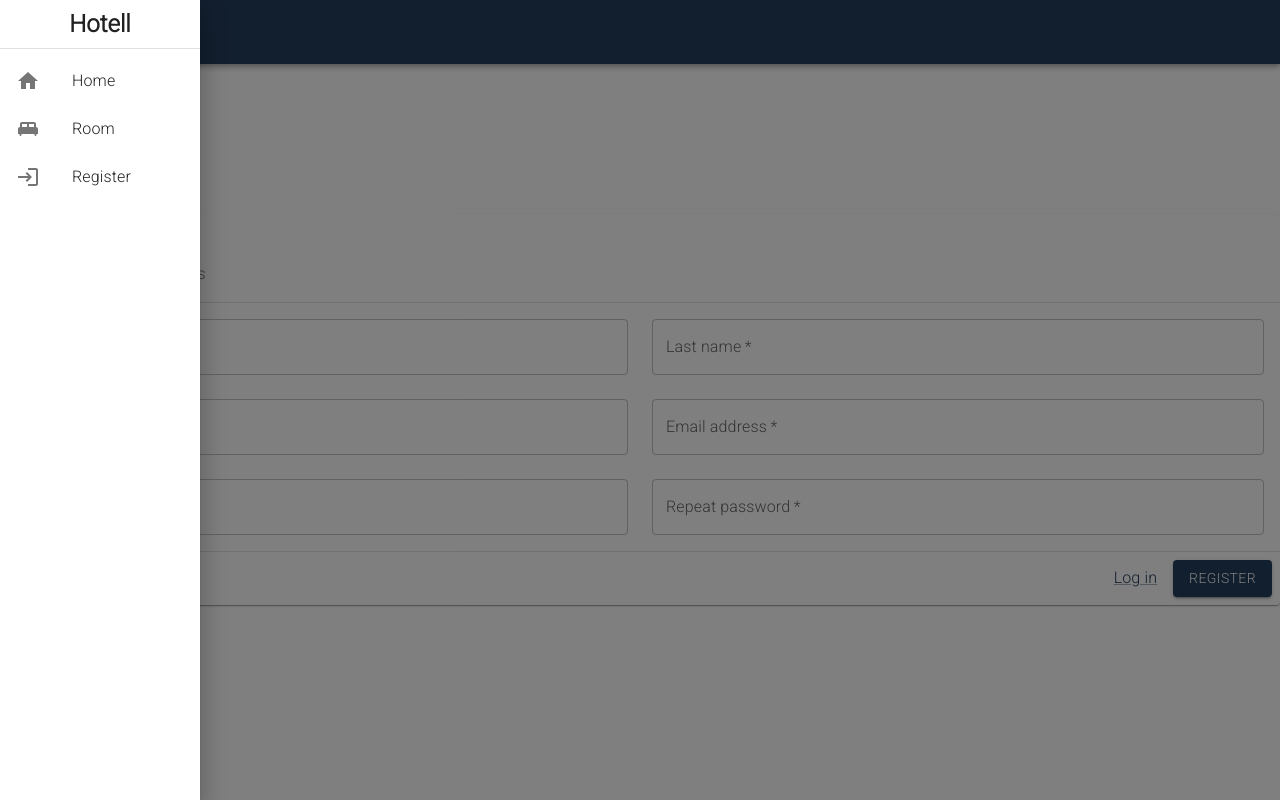
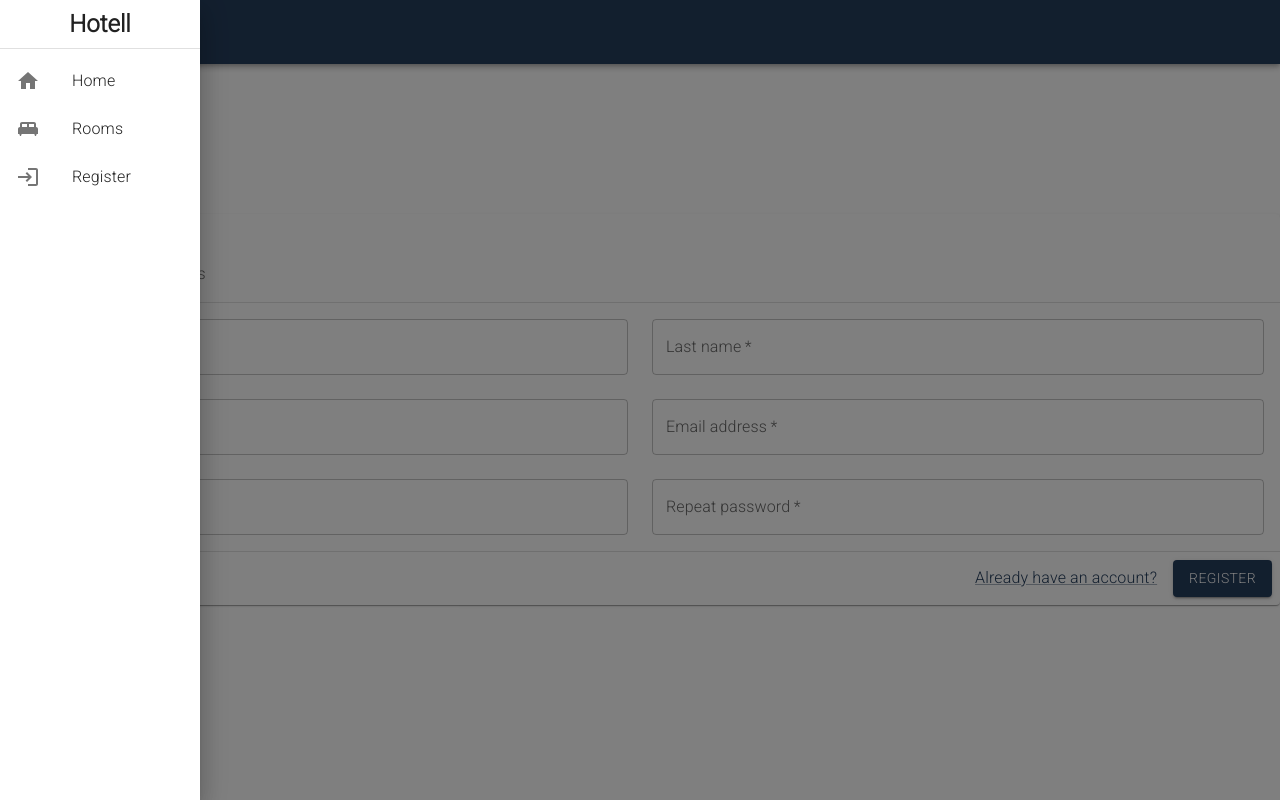
Before and after one commit to sundehakon/Hotell-React, a React (Create React App) app: page /register in a window 1280 px wide. Both pictures are taken after a click on the button 44 px from the left and 32 px from the top of the page. Built offline with nearby package versions, Linux system fonts and the light colour scheme.

Commit message:
Added comments and changed login link

```diff
--- a/src/RegisterForm.js
+++ b/src/RegisterForm.js
@@ -68,6 +68,9 @@ const RegisterForm = ({ setNavUsername }) => {
         }
     };
 
+    // User registration form component
+    // Each input fields assign value to the variable through an onChange event
+    // Button triggers the handleSubmit event
     return (
     <form onSubmit={handleSubmit}>
         <Card>
@@ -116,7 +119,7 @@ const RegisterForm = ({ setNavUsername }) => {
         </CardContent>
         <Divider />
         <CardActions sx={{ justifyContent: 'flex-end', gap: 1 }}>
-          <Link href="/login">Log in</Link>
+          <Link href="/login">Already have an account?</Link>
           <Button variant="contained" type='submit'>Register</Button>
         </CardActions>
       </Card>
@@ -124,4 +127,5 @@ const RegisterForm = ({ setNavUsername }) => {
     );
 };
 
+// Exports component
 export default RegisterForm;
--- a/src/RoomForm.js
+++ b/src/RoomForm.js
@@ -20,7 +20,6 @@ const RoomForm = () => {
     return (
         <div>
             <Typography variant='h2'>Rooms</Typography>
-            <a href='/'>Home</a>
             <ul>
                 {rooms.map(room => (
                     <li key={room._id}>
--- a/src/SideNav.js
+++ b/src/SideNav.js
@@ -98,7 +98,7 @@ export default function SideNav() {
             <ListItemIcon className={classes.listItem}>
               <KingBed />
             </ListItemIcon>
-            <ListItemText primary="Room" />
+            <ListItemText primary="Rooms" />
           </ListItem>
           {renderProfileOrRegister()}
       </List>
```
